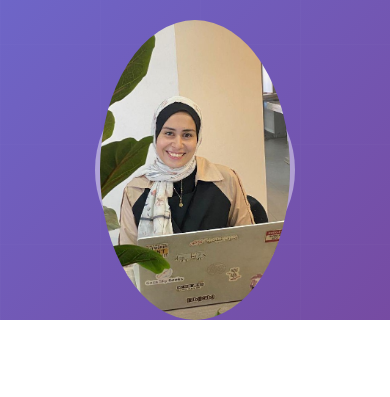
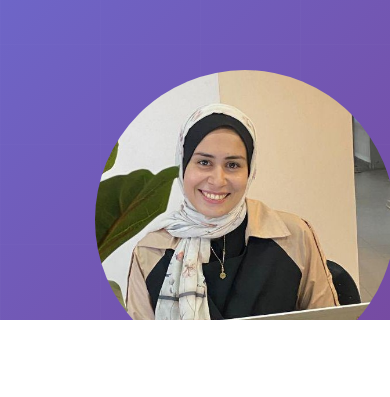
Before and after one commit to Sajaalghoul/Portfolio, a plain HTML site: page index.html in a window 390 px wide. Shown: the part 656-1053 px from the top of the page. Drawn offline with Linux system fonts and the light colour scheme.

Commit message:
Refactor image-placeholder styles for better layout
Updated image-placeholder styles for responsiveness.

```diff
--- a/styles.css
+++ b/styles.css
@@ -241,16 +241,9 @@ body {
 }
 
 .image-placeholder {
-  width: 300px;
-  height: 300px;
-  border-radius: 50%;
-  background: rgba(255, 255, 255, 0.2);
-  display: flex;
-  align-items: center;
-  justify-content: center;
-  font-size: 8rem;
-  color: var(--white);
-  border: 5px solid rgba(255, 255, 255, 0.3);
+    width: 100%;
+    max-width: 300px;
+    aspect-ratio: 1/1;
 }
 
 /* Section Styles */
```
